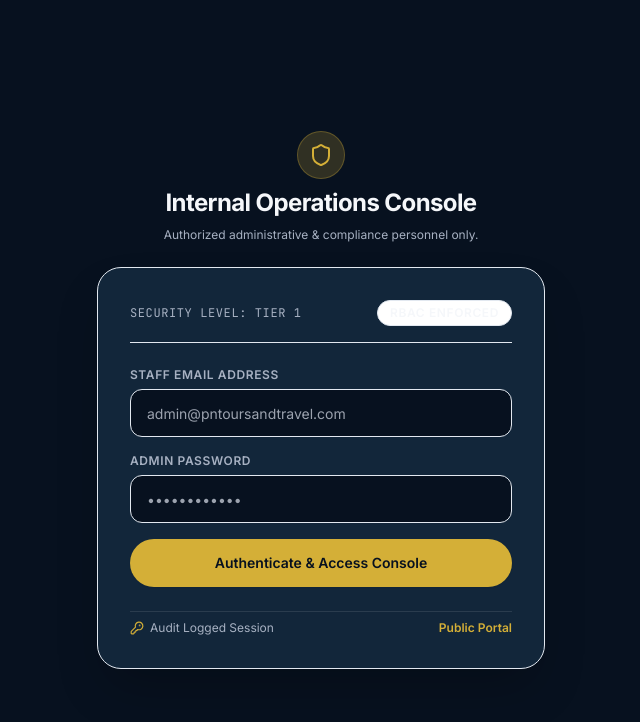
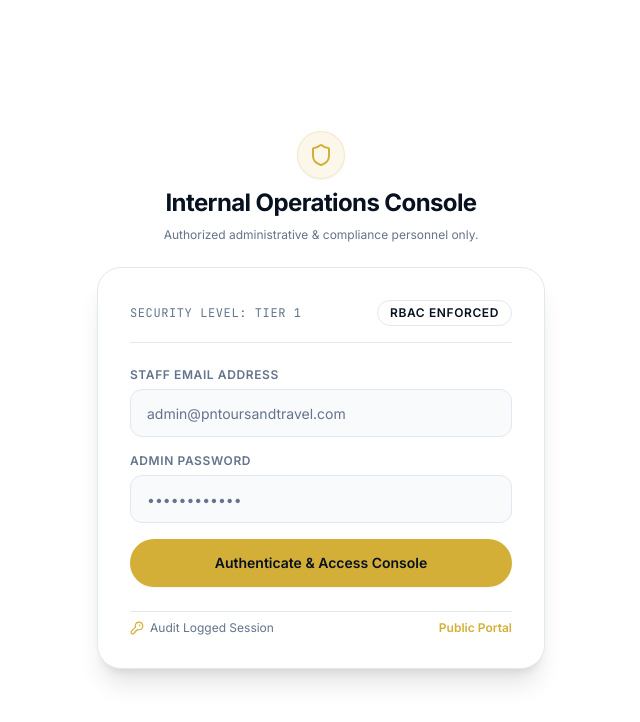
Before and after one commit to PnToursandTravel/Air-Ticketing, a Next.js app: page /admin/login in a window 1280 px wide. Shown: the top 722 px of the page, without its empty margins (319-959 px from the left). Built offline with nearby package versions, Linux system fonts and the light colour scheme.

Commit message:
feat(admin): update admin login to clean white background and brand colors

```diff
--- a/app/admin/login/page.tsx
+++ b/app/admin/login/page.tsx
@@ -42,42 +42,44 @@ export default function AdminLoginPage() {
   };
 
   return (
-    <div className="min-h-screen flex flex-col justify-center items-center bg-surface-dark p-4 text-on-dark">
+    <div className="min-h-screen flex flex-col justify-center items-center bg-canvas p-4 text-ink">
       <div className="w-full max-w-md space-y-6">
         {/* Header */}
         <div className="text-center space-y-2">
-          <div className="w-12 h-12 rounded-pill bg-primary/20 border border-primary/30 flex items-center justify-center mx-auto text-primary">
-            <Shield className="w-6 h-6" />
-          </div>
-          <h1 className="text-2xl font-bold font-sans tracking-tight text-on-dark">
+          <Link href="/" className="inline-flex items-center space-x-2.5 mx-auto">
+            <div className="w-12 h-12 rounded-pill bg-primary/10 border border-primary/20 flex items-center justify-center mx-auto text-primary shadow-sm">
+              <Shield className="w-6 h-6" />
+            </div>
+          </Link>
+          <h1 className="text-2xl font-bold font-sans tracking-tight text-ink">
             Internal Operations Console
           </h1>
-          <p className="text-xs text-on-dark-soft">
+          <p className="text-xs text-muted">
             Authorized administrative & compliance personnel only.
           </p>
         </div>
 
         {/* Form Card */}
-        <div className="bg-surface-dark-elevated rounded-xl p-8 border border-hairline shadow-2xl space-y-6">
+        <div className="bg-surface-card rounded-xl p-8 border border-hairline shadow-xl space-y-6">
           <div className="flex items-center justify-between border-b border-hairline pb-4">
-            <span className="text-xs font-mono uppercase text-on-dark-soft tracking-wider">
+            <span className="text-xs font-mono uppercase text-muted tracking-wider">
               Security Level: Tier 1
             </span>
-            <Badge variant="pill-dark" className="border-hairline">
+            <Badge variant="pill">
               RBAC Enforced
             </Badge>
           </div>
 
           <form onSubmit={handleLogin} className="space-y-4">
             {error && (
-              <div className="p-3 rounded-md bg-semantic-down/20 border border-semantic-down/40 text-semantic-down text-xs font-medium flex items-center space-x-2">
+              <div className="p-3 rounded-md bg-semantic-down/10 border border-semantic-down/20 text-semantic-down text-xs font-medium flex items-center space-x-2">
                 <AlertCircle className="w-4 h-4 flex-shrink-0" />
                 <span>{error}</span>
               </div>
             )}
 
             <div>
-              <label className="block text-xs font-semibold uppercase tracking-wider text-on-dark-soft mb-1.5">
+              <label className="block text-xs font-semibold uppercase tracking-wider text-muted mb-1.5">
                 Staff Email Address
               </label>
               <input
@@ -86,12 +88,12 @@ export default function AdminLoginPage() {
                 value={email}
                 onChange={(e) => setEmail(e.target.value)}
                 placeholder="admin@pntoursandtravel.com"
-                className="w-full h-12 px-4 bg-surface-dark text-on-dark text-sm rounded-md border border-hairline outline-none focus:border-primary focus:ring-2 focus:ring-primary/20"
+                className="w-full h-12 px-4 bg-surface-soft text-ink text-sm rounded-md border border-hairline outline-none focus:border-primary focus:ring-2 focus:ring-primary/20 transition-all placeholder:text-muted"
               />
             </div>
 
             <div>
-              <label className="block text-xs font-semibold uppercase tracking-wider text-on-dark-soft mb-1.5">
+              <label className="block text-xs font-semibold uppercase tracking-wider text-muted mb-1.5">
                 Admin Password
               </label>
               <input
@@ -100,7 +102,7 @@ export default function AdminLoginPage() {
                 value={password}
                 onChange={(e) => setPassword(e.target.value)}
                 placeholder="••••••••••••"
-                className="w-full h-12 px-4 bg-surface-dark text-on-dark text-sm rounded-md border border-hairline outline-none focus:border-primary focus:ring-2 focus:ring-primary/20"
+                className="w-full h-12 px-4 bg-surface-soft text-ink text-sm rounded-md border border-hairline outline-none focus:border-primary focus:ring-2 focus:ring-primary/20 transition-all placeholder:text-muted"
               />
             </div>
 
@@ -114,7 +116,7 @@ export default function AdminLoginPage() {
             </Button>
           </form>
 
-          <div className="pt-2 border-t border-white/10 flex items-center justify-between text-xs text-on-dark-soft">
+          <div className="pt-2 border-t border-hairline flex items-center justify-between text-xs text-muted">
             <span className="flex items-center space-x-1.5">
               <KeyRound className="w-3.5 h-3.5 text-primary" />
               <span>Audit Logged Session</span>
```
